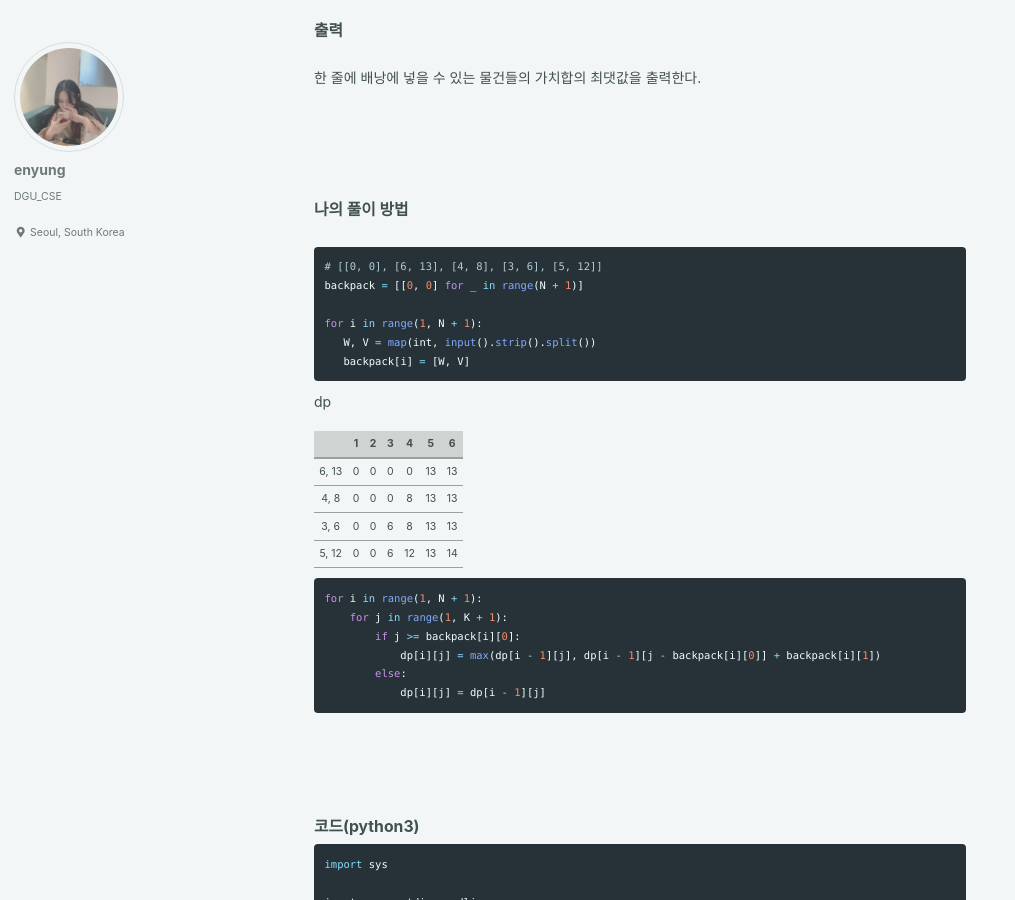
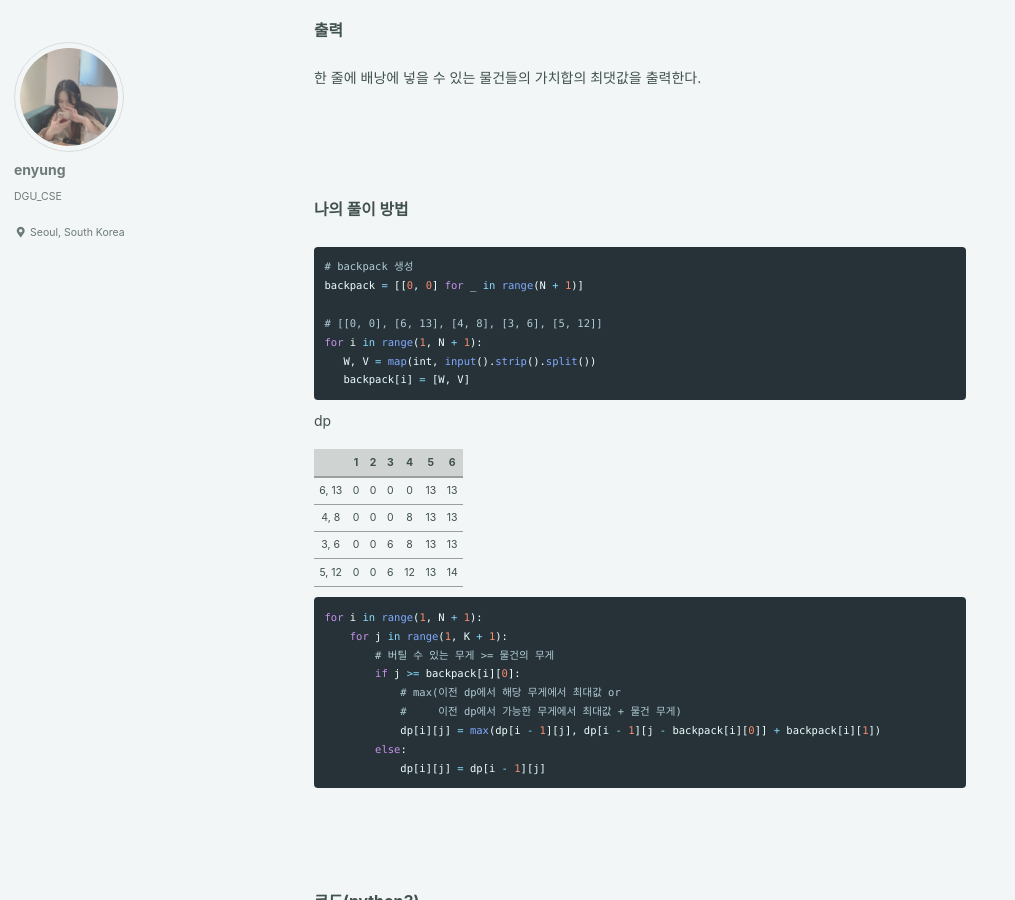
Before and after one commit to eyl056/enyungBlog, a Jekyll site: the page built from _posts/2021-03-03-백준12865.md, in a window 1280 px wide and 900 px high, scrolled down 800 px. Shown: the whole window, without its empty margins (0-1015 px from the left). Built offline with Jekyll 4.4.1, drawn with Linux system fonts in a browser that asks for light colours; cached includes are drawn as plain includes.

Commit message:
Update 2021-03-03-백준12865.md

````diff
--- a/_posts/2021-03-03-백준12865.md
+++ b/_posts/2021-03-03-백준12865.md
@@ -35,9 +35,10 @@ categories: baekjoon
 ### 나의 풀이 방법<br>
 
 ```python
-# [[0, 0], [6, 13], [4, 8], [3, 6], [5, 12]]
+# backpack 생성
 backpack = [[0, 0] for _ in range(N + 1)]
 
+# [[0, 0], [6, 13], [4, 8], [3, 6], [5, 12]]
 for i in range(1, N + 1):
    W, V = map(int, input().strip().split())
    backpack[i] = [W, V]
@@ -59,7 +60,10 @@ dp
 ```python
 for i in range(1, N + 1):
     for j in range(1, K + 1):
+        # 버틸 수 있는 무게 >= 물건의 무게
         if j >= backpack[i][0]:
+            # max(이전 dp에서 해당 무게에서 최대값 or
+            #     이전 dp에서 가능한 무게에서 최대값 + 물건 무게)
             dp[i][j] = max(dp[i - 1][j], dp[i - 1][j - backpack[i][0]] + backpack[i][1])
         else:
             dp[i][j] = dp[i - 1][j]
````
